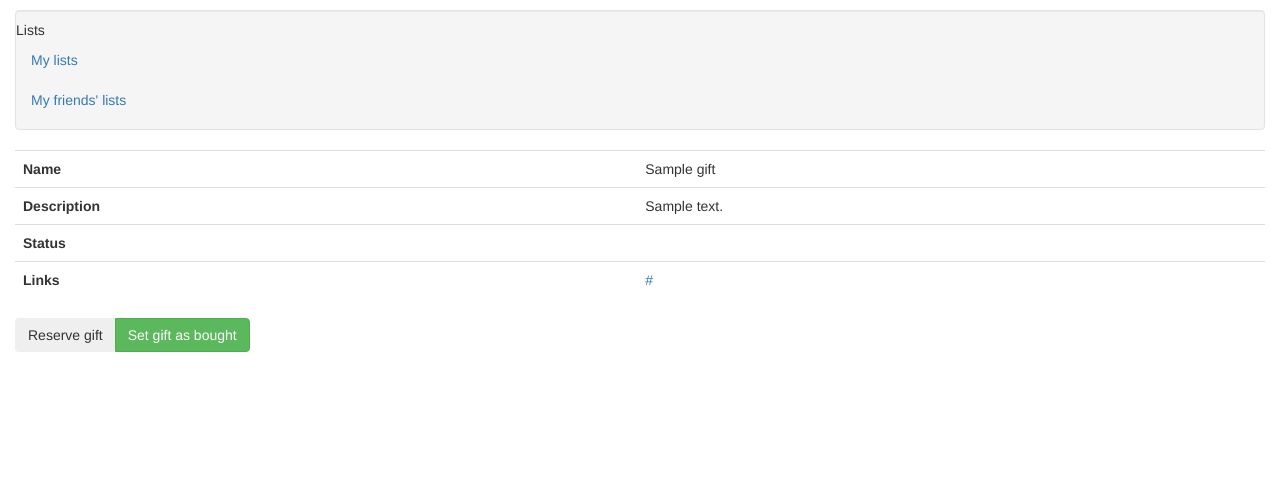
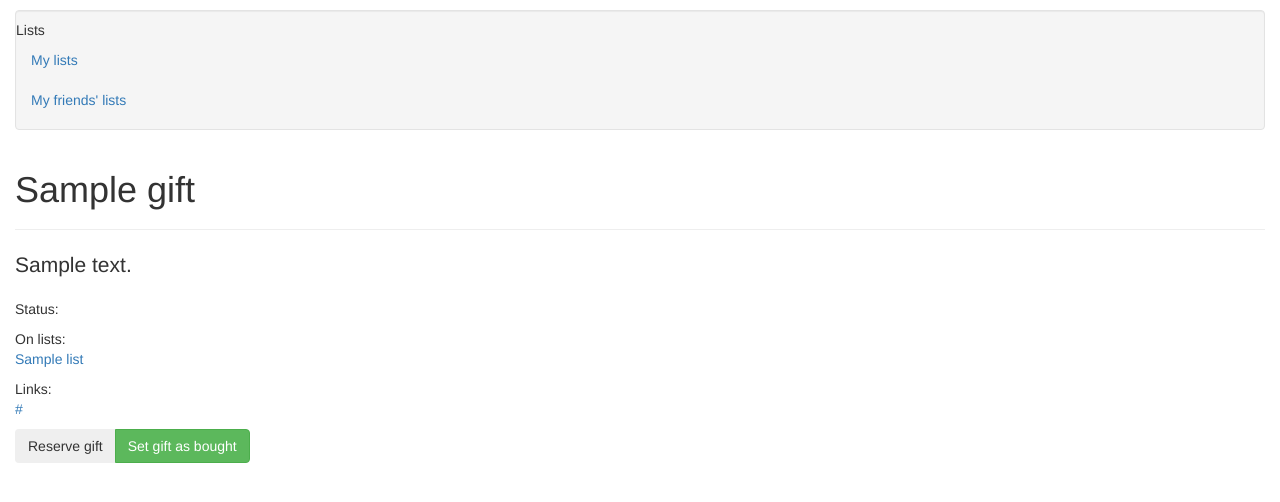
Before and after one commit to gdebure/giftslist, a Django app: page /gifts/1 in a window 1280 px wide. Shown: the part 50-552 px from the top of the page. Run offline with Django 3.2, Linux system fonts and the light colour scheme; tables that the repository leaves empty hold one stand-in row (values such as "Sample post"); some libraries are stand-ins or nearby versions.

Commit message:
Use AwesomeFont for icons, and some formatting

```diff
--- a/gift/templates/detail_gift.html
+++ b/gift/templates/detail_gift.html
@@ -1,12 +1,23 @@
 {% extends "base.html" %}
 
 {% block content %}
-<table class="table">
-    <tr><th>Name</th><td>{{ gift.name }}</td></tr>
-    <tr><th>Description</th><td>{{ gift.description }}</td></tr>
-    <tr><th>Status</th><td><span class="{% include "status_class.html" %}">{{ gift.get_status_display }}</span></td></tr>
-    <tr><th>Links</th><td>{% for link in gift.get_links %}<a href="{{ link }}">{{ link }}</a><br/>{% endfor %}</td></tr>
-</table>
+{% include "object_decoration.html" with icon="icon-gift" title=gift.name %}
+
+<p class="lead">{{ gift.description }}</p>
+<p>Status: <span class="{% include "status_class.html" %}">{{ gift.get_status_display }}</span></p>
+
+<p>On lists:</br>
+{% for list in gift.get_lists %}
+<a href="{% url detail_list list.id%}">{{ list.name }}</a><br/>
+{% endfor %}
+</p>
+
+<p>Links:<br/>
+{% for link in gift.get_links %}
+<i class="icon-link"></i> <a href="{{ link }}">{{ link }}</a><br/>
+{% endfor %}
+</p>
+
 
 <div class="btn-group">
     <button class="btn">Reserve gift</button>
--- a/gift/templates/detail_list.html
+++ b/gift/templates/detail_list.html
@@ -1,14 +1,14 @@
 {% extends "base.html" %}
 
 {% block content %}
-{% include "object_decoration.html" with object_name="List" %}
+{% include "object_decoration.html" with icon="icon-list" object_name="List" %}
+
 <table class="table">
     <tr><th>Name</th><td>{{ list.name }}</td></tr>
     <tr><th>Owner</th><td>{{ list.owner }}</td></tr>
     <tr><th>Date</th><td>{{ list.target_date }}</td></tr>
     <tr><th>Comments</th><td>{{ list.comment }}</td></tr>
 </table>
-
 <hr/>
 
 {% include "table_decoration.html" with object_name="gifts" %}
--- a/giftslist/settings.py
+++ b/giftslist/settings.py
@@ -70,7 +70,8 @@ STATICFILES_DIRS = (
     # Always use forward slashes, even on Windows.
     # Don't forget to use absolute paths, not relative paths.
     os.path.join(os.path.dirname(__file__), 'static').replace('\\','/'),
-    '/home/guillaume/Developpement/git/CREAM/static/bootstrap',
+    '/home/guillaume/Developpement/bootstrap/',
+    '/home/guillaume/Developpement/FontAwesome/',
 )
 
 # List of finder classes that know how to find static files in
--- a/giftslist/templates/base.html
+++ b/giftslist/templates/base.html
@@ -4,6 +4,7 @@
     <head>
         <meta http-equiv="content-type" content="text/html; charset=utf-8" />
         <link rel="stylesheet" href="{% static "css/bootstrap.min.css" %}"/>
+        <link rel="stylesheet" href="{% static "css/font-awesome.css" %}"/>
         <style type="text/css">
             body {
                 padding-top: 60px;
@@ -21,7 +22,7 @@
           <a class="brand" href="/">Gifts List</a>
           <div class="nav-collapse collapse">
             <p class="navbar-text pull-right">
-              Logged in as <a href="#" class="navbar-link">Username</a>
+              <i class="icon-user"></i> Logged in as <a href="#" class="navbar-link">Username</a>
             </p>
           </div><!--/.nav-collapse -->
         </div>
--- a/giftslist/templates/menu.html
+++ b/giftslist/templates/menu.html
@@ -1,9 +1,9 @@
 <ul class="nav nav-list">
-    <li class="nav-header"><i class="icon-list"></i> Lists</li>
+    <li class="nav-header"><i class="icon-list icon-large"></i> Lists</li>
     <li><a href="/lists/my/">My lists</a></li>
     <li><a href="/lists">My friends' lists</a></li>
     {% if user.is_staff %}
-    <li class="nav-header"><i class="icon-lock"></i> Administration</li>
+    <li class="nav-header"><i class="icon-lock icon-large"></i> Administration</li>
     <li><a href="/admin">Admin site</a></li>
     {% endif %}
 </ul>
--- a/giftslist/templates/object_decoration.html
+++ b/giftslist/templates/object_decoration.html
@@ -1,3 +1,6 @@
-<span>
-    <h1>{{ object_name }} Properties</h1>
-</span>
+<div class="page-header">
+    <div class="row-fluid">
+        <div class="span1"><h1><i class="{{ icon }}" style="vertical-align:50%"></i></h1></div>
+        <div class="span8"><h1>{{ title }}</h1></div>
+    </div>
+</div>
```
